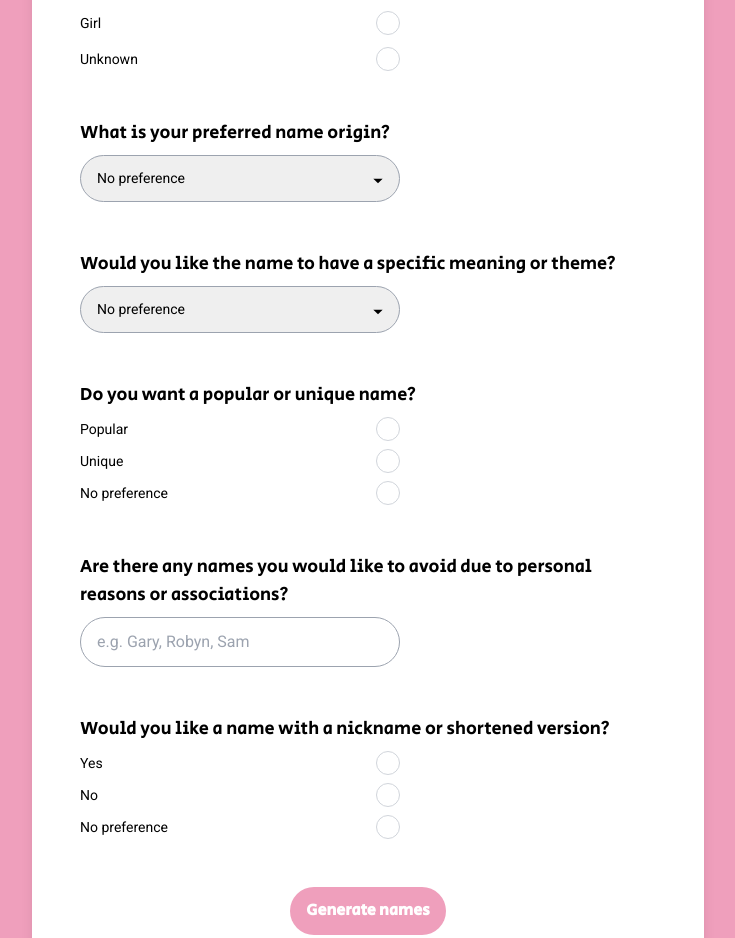
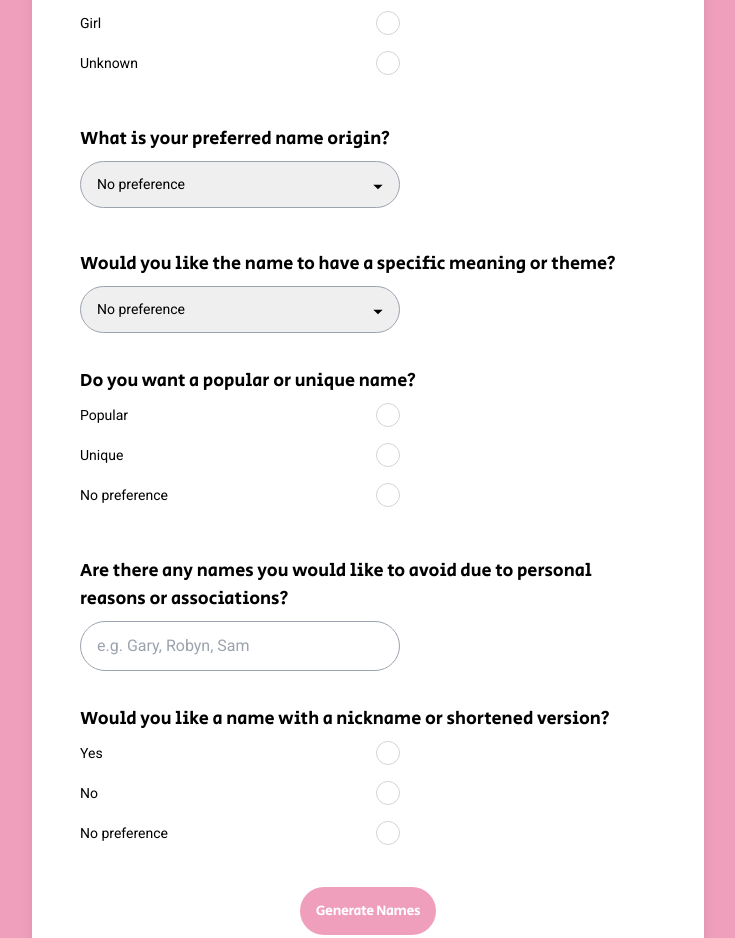
Before and after one commit to Chima-Peter/moi, a React (Vite) app: page / in a window 1280 px wide. Shown: the part 334-1272 px from the top of the page, without its empty margins (272-1007 px from the left). Built offline with nearby package versions, Linux system fonts and the light colour scheme.

Commit message:
Fix edits

```diff
--- a/src/components/generated_names.tsx
+++ b/src/components/generated_names.tsx
@@ -27,7 +27,7 @@ const GeneratedNames = ({ setStep }: GeneratedNamesProps) => {
     }
     return (
         <section className="flex items-center p-4 md:p-12 shadow-lg flex-col gap-6 rounded-lg bg-white text-black w-full max-w-2xl min-h-[400px]">
-            <h1 className="text-[18px] text-black">
+            <h1 className="text-[18px] text-black self-start">
                 Behold! Enchanting baby names we've found just for you:
             </h1>
             <AnimatedList items={names} />
@@ -38,7 +38,7 @@ const GeneratedNames = ({ setStep }: GeneratedNamesProps) => {
                 </button>
                 <button onClick={backToForm}  className="w-fit px-[0.75rem] text-[0.875rem] h-[2rem] min-h-[2rem] bg-[rgb(239,159,188)] rounded-full justify-center text-white  flex gap-4  font-[600] items-center">
                     <FaRepeat className="w-4 h-4 text-white" />
-                    Start over
+                    Start Over
                 </button>
             </div>
             <p className="font-sub text-center">
--- a/src/components/user_form.tsx
+++ b/src/components/user_form.tsx
@@ -46,12 +46,12 @@ const UserForm = ({setStep}: {setStep: React.Dispatch<React.SetStateAction<numbe
         <p tabIndex={0} className="text-center font-sub pb-6 border-b-[1.8px] border-b-gray-300">
           Unveil the ideal name for your baby with Named by AI, a clever name generator that uses artificial intelligence to find exceptional, meaningful names tailored to your preferences
         </p>
-        <form className="w-[100%] flex flex-col gap-12" noValidate onSubmit={handleSubmit}>
-          <div tabIndex={0}  className="flex flex-col gap-3 font-sub max-w-xs">
+        <form className="w-[100%] flex flex-col gap-[34px]" noValidate onSubmit={handleSubmit}>
+          <div tabIndex={0}  className="flex flex-col font-sub max-w-xs">
               <h2 className="text-lg font-main">
                 What is the baby's gender?
               </h2>
-            <div tabIndex={0} className="flex w-[100%] justify-between items-center cursor-pointer" onClick={() => {updateGender("BOY")}} >
+            <div tabIndex={0} className="flex w-[100%] py-[8px] justify-between items-center cursor-pointer" onClick={() => {updateGender("BOY")}} >
               <p className="text-[14px]">
                 Boy
               </p>
@@ -62,7 +62,7 @@ const UserForm = ({setStep}: {setStep: React.Dispatch<React.SetStateAction<numbe
               }
             </div>
 
-            <div tabIndex={0} className="flex w-[100%] justify-between items-center cursor-pointer" onClick={() => {updateGender("GIRL")}} >
+            <div tabIndex={0} className="flex w-[100%] justify-between items-center cursor-pointer py-[8px]" onClick={() => {updateGender("GIRL")}} >
               <p className="text-[14px]">
                 Girl
               </p>
@@ -73,7 +73,7 @@ const UserForm = ({setStep}: {setStep: React.Dispatch<React.SetStateAction<numbe
               }
             </div>
 
-            <div tabIndex={0} className="flex w-[100%] justify-between items-center cursor-pointer" onClick={() => {updateGender("UNKNOWN")}}>
+            <div tabIndex={0} className="flex w-[100%] justify-between items-center cursor-pointer  py-[8px]" onClick={() => {updateGender("UNKNOWN")}}>
               <p className="text-[14px]">
                 Unknown
               </p>
@@ -85,8 +85,8 @@ const UserForm = ({setStep}: {setStep: React.Dispatch<React.SetStateAction<numbe
             </div>
           </div>
 
-          <label htmlFor="name_origin" className="flex flex-col gap-2 w-[100%]" tabIndex={0}>
-            <h2 className="text-lg font-main">
+          <label htmlFor="name_origin" className="flex flex-col w-[100%]" tabIndex={0}>
+            <h2 className="text-lg font-main py-[0.5rem]">
               What is your preferred name origin?
             </h2>
             <div className="max-w-xs relative">
@@ -103,8 +103,8 @@ const UserForm = ({setStep}: {setStep: React.Dispatch<React.SetStateAction<numbe
             </div>
           </label>
 
-          <label htmlFor="meaning" className="flex flex-col gap-2 w-[100%]" tabIndex={0}>
-            <h2 className="text-lg font-main">
+          <label htmlFor="meaning" className="flex flex-col w-[100%]" tabIndex={0}>
+            <h2 className="text-lg font-main  py-[0.5rem]">
               Would you like the name to have a specific meaning or theme?
             </h2>
             <div className="relative max-w-xs">
@@ -121,11 +121,11 @@ const UserForm = ({setStep}: {setStep: React.Dispatch<React.SetStateAction<numbe
             </div>
           </label>
 
-          <div tabIndex={0}  className="flex flex-col gap-2 font-sub w-[100%]">
+          <div tabIndex={0}  className="flex flex-col font-sub w-[100%]">
               <h2 className="text-lg font-main">
                 Do you want a popular or unique name?
               </h2>
-            <div tabIndex={0} className="flex max-w-xs justify-between items-center cursor-pointer" onClick={() => {updateNameType("POPULAR")}} >
+            <div tabIndex={0} className="flex py-[8px] max-w-xs justify-between items-center cursor-pointer" onClick={() => {updateNameType("POPULAR")}} >
               <p className="text-[14px]">
                 Popular
               </p>
@@ -136,7 +136,7 @@ const UserForm = ({setStep}: {setStep: React.Dispatch<React.SetStateAction<numbe
               }
             </div>
 
-            <div tabIndex={0} className="flex justify-between max-w-xs items-center cursor-pointer" onClick={() => {updateNameType("UNIQUE")}} >
+            <div tabIndex={0} className="flex justify-between max-w-xs items-center cursor-pointer  py-[8px]" onClick={() => {updateNameType("UNIQUE")}} >
               <p className="text-[14px]">
                 Unique
               </p>
@@ -147,7 +147,7 @@ const UserForm = ({setStep}: {setStep: React.Dispatch<React.SetStateAction<numbe
               }
             </div>
 
-            <div tabIndex={0} className="flex max-w-xs justify-between sm:w-[330px] items-center cursor-pointer" onClick={() => {updateNameType("NO PREFERENCE")}}>
+            <div tabIndex={0} className="flex max-w-xs justify-between sm:w-[330px] items-center cursor-pointer py-[8px]" onClick={() => {updateNameType("NO PREFERENCE")}}>
               <p className="text-[14px]">
                 No preference
               </p>
@@ -159,18 +159,18 @@ const UserForm = ({setStep}: {setStep: React.Dispatch<React.SetStateAction<numbe
             </div>
           </div>
 
-          <label htmlFor="names_avoid" tabIndex={0}  className="flex flex-col gap-2 font-sub w-[100%]">
-            <h2 className="text-lg font-main">
+          <label htmlFor="names_avoid" tabIndex={0}  className="flex flex-col font-sub w-[100%]">
+            <h2 className="text-lg font-main py-[0.5rem]">
               Are there any names you would like to avoid due to personal reasons or associations?
             </h2>
             <input type="text" name="names_avoid" id="names_avoid" value={formData.names_avoid} onChange={updateInput} placeholder="e.g. Gary, Robyn, Sam" className="focus:outline-2 focus:outline-gray-300 outline-none py-3 px-4 rounded-full max-w-xs border-[1px] border-gray-400 appearance-none font-sub text-[16px] xl:text-[18px]"  />
           </label>
 
-          <div tabIndex={0}  className="flex flex-col gap-2 font-sub w-[100%]">
+          <div tabIndex={0}  className="flex flex-col font-sub w-[100%]">
               <h2 className="text-lg font-main">
                 Would you like a name with a nickname or shortened version?
               </h2>
-            <div tabIndex={0} className="flex justify-between max-w-xs items-center cursor-pointer" onClick={() => {updateNameVersion("Yes")}} >
+            <div tabIndex={0} className="flex justify-between py-[8px] max-w-xs items-center cursor-pointer" onClick={() => {updateNameVersion("Yes")}} >
               <p className="text-[14px]">
                 Yes
               </p>
@@ -181,7 +181,7 @@ const UserForm = ({setStep}: {setStep: React.Dispatch<React.SetStateAction<numbe
               }
             </div>
 
-            <div tabIndex={0} className="flex justify-between max-w-xs items-center cursor-pointer" onClick={() => {updateNameVersion("No")}} >
+            <div tabIndex={0} className="flex justify-between max-w-xs py-[8px] items-center cursor-pointer" onClick={() => {updateNameVersion("No")}} >
               <p className="text-[14px]">
                 No
               </p>
@@ -192,7 +192,7 @@ const UserForm = ({setStep}: {setStep: React.Dispatch<React.SetStateAction<numbe
               }
             </div>
 
-            <div tabIndex={0} className="flex w-[100%] justify-between max-w-xs items-center cursor-pointer" onClick={() => {updateNameVersion("NO PREFERENCE")}}>
+            <div tabIndex={0} className="flex w-[100%] justify-between max-w-xs py-[8px] items-center cursor-pointer" onClick={() => {updateNameVersion("NO PREFERENCE")}}>
               <p className="text-[14px]">
                 No preference
               </p>
@@ -204,8 +204,8 @@ const UserForm = ({setStep}: {setStep: React.Dispatch<React.SetStateAction<numbe
             </div>
           </div>
 
-          <button type="submit" className="w-fit px-[1rem] bg-[rgb(239,159,188)] rounded-full self-center text-white font-[600] h-[3rem] min-h-[3rem]">
-            Generate names
+          <button type="submit" className="w-fit px-[1rem] bg-[rgb(239,159,188)] rounded-full self-center text-white font-[500] tracking-tight h-[3rem] min-h-[3rem] text-[14px]">
+            Generate Names
           </button>
         </form>
       </section>
--- a/src/components/waiting.tsx
+++ b/src/components/waiting.tsx
@@ -10,8 +10,8 @@ const Waiting = ({ step, setStep }: WaitingProps) => {
         }, 5000)
     }
     return (
-        <section className="flex items-center p-4 md:p-12 shadow-lg flex-col gap-10 rounded-lg bg-white text-black  w-full max-w-2xl min-h-[400px] justify-center">
-            <p className="text-blue-500 text-center">
+        <section className="flex items-center p-4 md:p-12 shadow-lg flex-col gap-10 rounded-lg bg-white text-black  w-full max-w-2xl min-h-[400px] justify-center self-center">
+            <p className="text-center">
                 Searching the galaxy of baby names, just a moment!  <span className="inline-block animate-bounce">✨👶🌟</span>
             </p>
         </section>
--- a/src/pages/home_page.tsx
+++ b/src/pages/home_page.tsx
@@ -19,14 +19,14 @@ const HomePage = () => {
 
 
   return (
-    <main className="bg-[rgb(239,159,188)] w-[100%] flex p-4 md:p-12 items-center font-main flex-col text-white min-h-[100vh] gap-4">
+    <main className="bg-[rgb(239,159,188)] w-[100%] flex p-4 md:p-12 items-center font-main flex-col text-white min-h-[100vh] gap-4 justify-center">
       <h1 tabIndex={0} className="text-4xl font-[500] text-white">
         Named by AI ✨
       </h1>
       {
         allComponents[step]
       }
-      <p className="capitalize font-sub font-semibold">
+      <p className="capitalize font-sub font-semibold pt-2">
         🐶 <Link to={'https://www.ainamedmypet.com/?utm_source=named-by-ai'} className="underline">AI named my pet</Link>
       </p>
     </main>
```
Also changed, not shown: src/components/user_email.tsx (+7 -7 lines).
